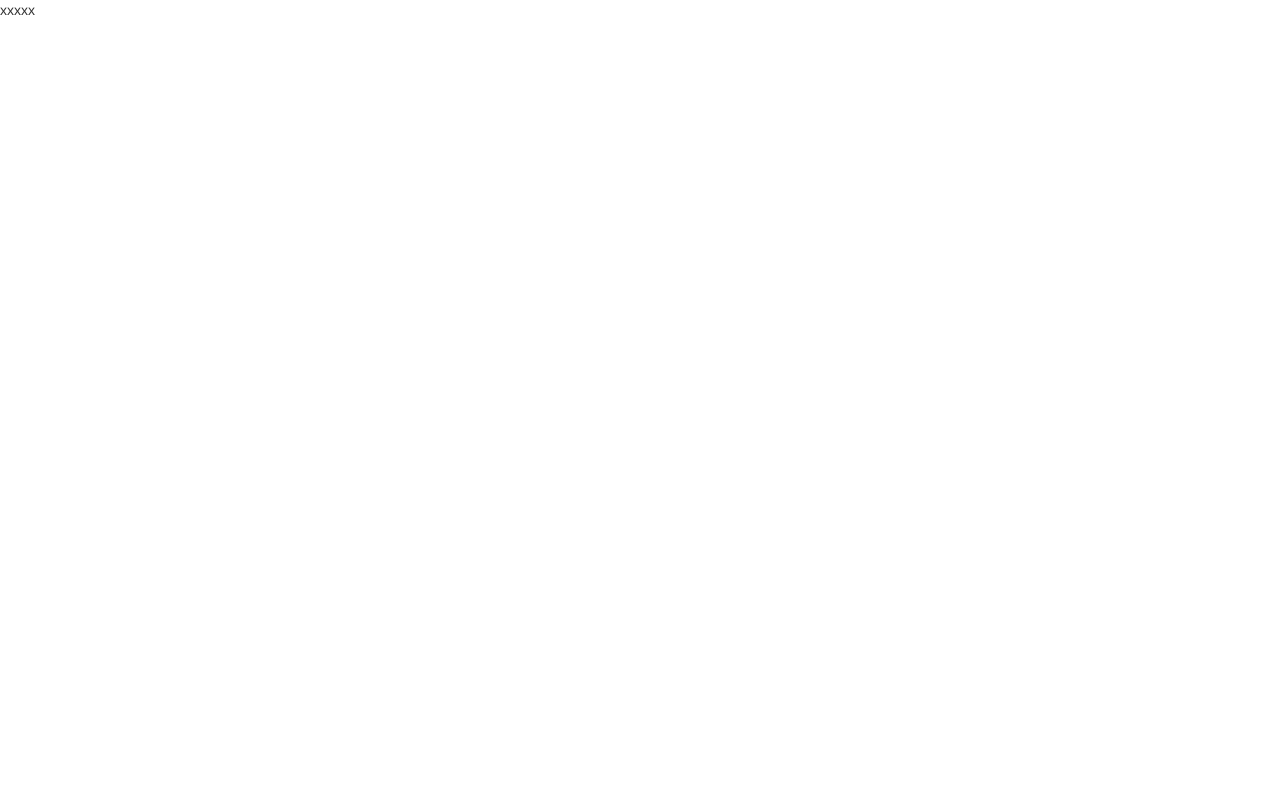
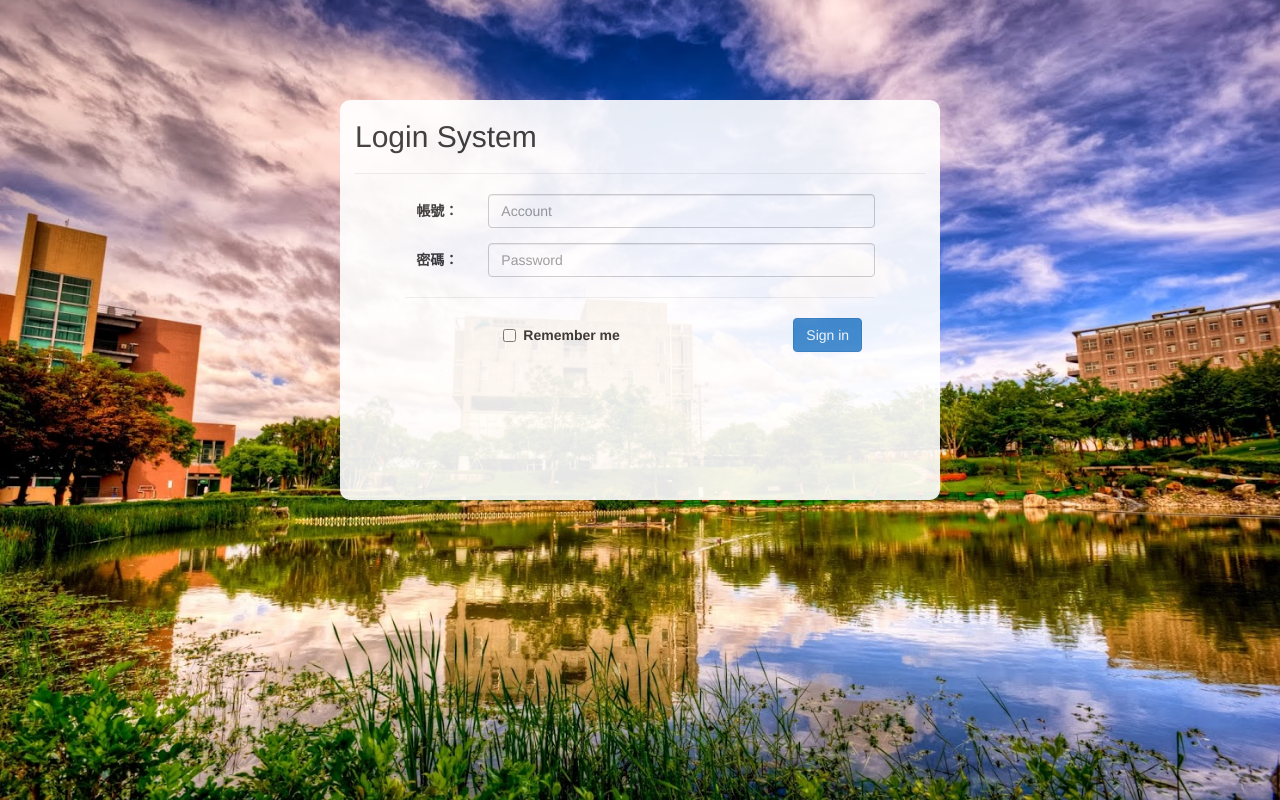
Before and after one commit to johnson4932/FallZu-Template, a plain HTML site: page login/backstretch/index.html in a window 1280 px wide. Drawn offline with Linux system fonts and the light colour scheme.

Commit message:
final backstretch

```diff
--- a/login/backstretch/css/style.css
+++ b/login/backstretch/css/style.css
@@ -0,0 +1,12 @@
+#login-wrapper {
+    width : 600px;
+    height : 400px;
+    margin-top : 100px;
+    background : #FFF;
+    border-radius : 10px;
+    opacity : 0.9;
+}
+
+#login-wrapper form {
+    width : 500px;
+}
--- a/login/backstretch/index.html
+++ b/login/backstretch/index.html
@@ -5,10 +5,47 @@
         <title>FallZu-Template</title>
         <link href="../../src/css/reset.css" rel="stylesheet">
         <link href="../../src/css/bootstrap.min.css" rel="stylesheet">
+        <link href="css/style.css" rel="stylesheet">
         <script src="../../src/js/jquery.min.js"></script>
         <script src="../../src/js/bootstrap.min.js"></script>
+        <script src="js/jquery.backstretch.min.js"></script>
     </head>
     <body>
-        xxxxx
+        <div id="login-wrapper" class="container">
+            <h2>Login System</h2>
+            <hr>
+            <form class="form-horizontal container">
+                <div class="form-group">
+                    <label class="col-sm-2 control-label">帳號：</label>
+                    <div class="col-sm-10">
+                        <input class="form-control" name="account" placeholder="Account">
+                    </div>
+                </div>
+                <div class="form-group">
+                    <label class="col-sm-2 control-label">密碼：</label>
+                    <div class="col-sm-10">
+                        <input class="form-control" type="password" name="password" placeholder="Password">
+                    </div>
+                </div>
+                <hr>
+                <div class="form-group">
+                    <div class="col-sm-offset-2 col-sm-10">
+                        <div class="col-sm-9">
+                            <div class="checkbox-inline">
+                                <label><input type="checkbox" name="remember"> Remember me</label>
+                            </div>
+                        </div>
+                        <div class="col-sm-2">
+                            <button type="submit" class="btn btn-primary">Sign in</button>
+                        </div>
+                    </div>
+                </div>
+            </form>
+        </div>
+        <script>
+            $(function() {
+                $.backstretch("img/stu-license.jpg");
+            });
+        </script>
     </body>
 </html>
```
